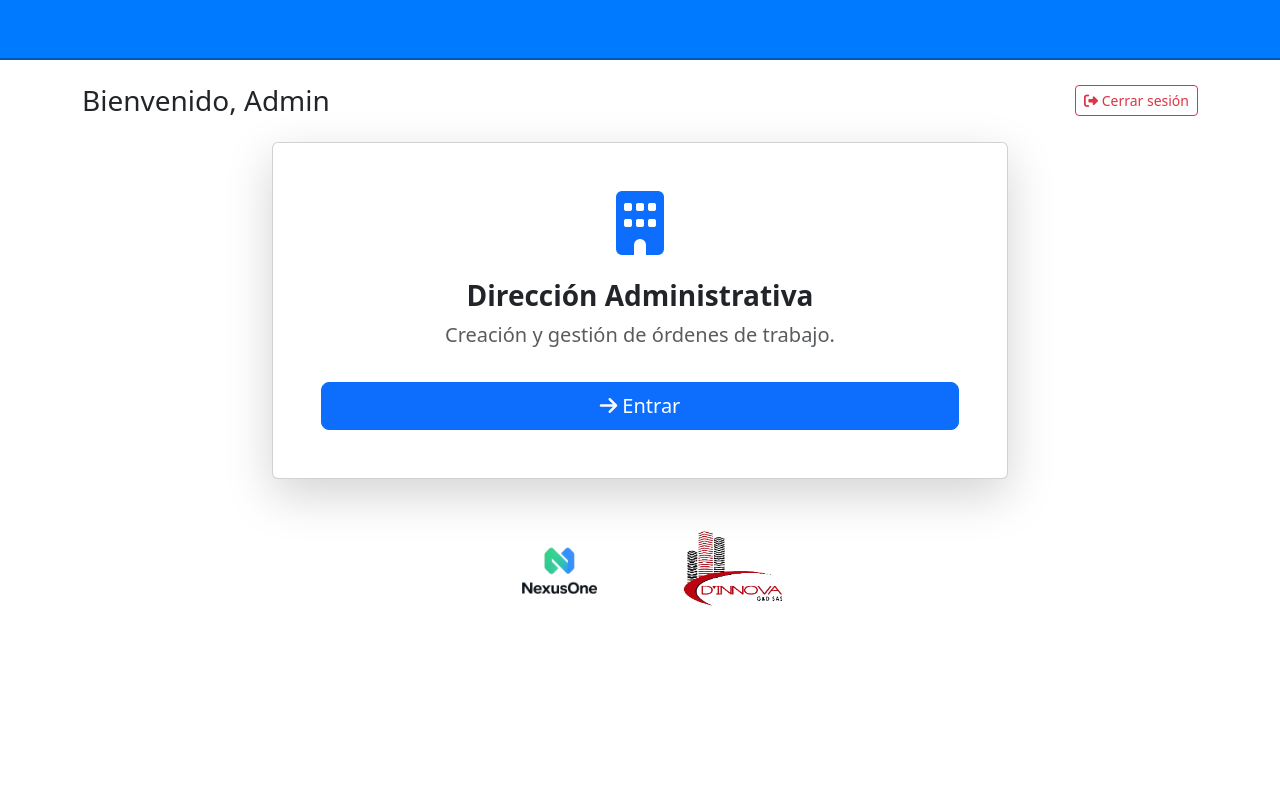
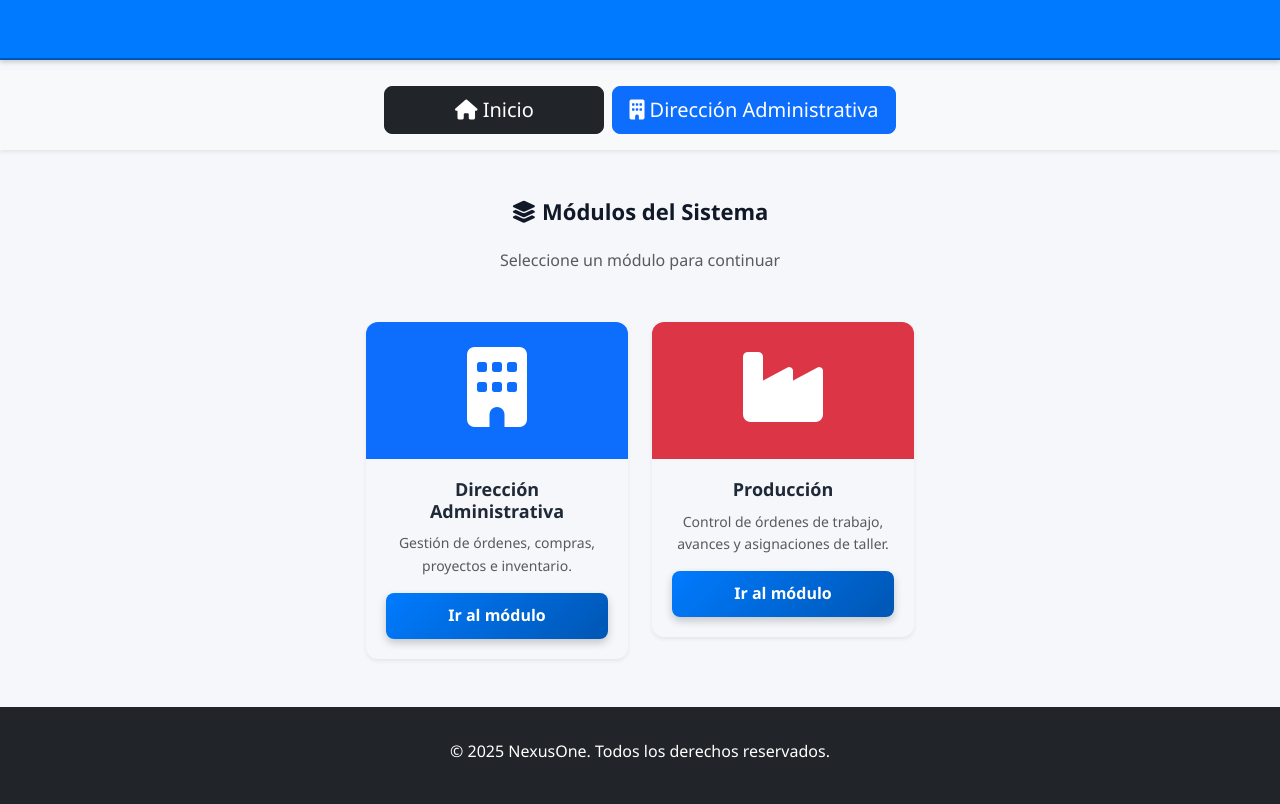
Before and after one commit to Planeacion2510/NX_01, a Django app: page / in a window 1280 px wide. Before the commit the page ends 606 px from the top, so only its background shows below. Run offline with Django 5.2, Linux system fonts and the light colour scheme; a user stored in the database is signed in.

Commit message:
Actualización

```diff
--- a/nexusone/templates/home.html
+++ b/nexusone/templates/home.html
@@ -1,56 +1,106 @@
+{% extends "base.html" %}
 {% load static %}
-<!DOCTYPE html>
-<html lang="es">
-<head>
-    <meta charset="utf-8">
-    <meta name="viewport" content="width=device-width, initial-scale=1">
-    <title>Inicio | NexusOne</title>
 
-    <!-- Bootstrap y FontAwesome -->
-    <link rel="stylesheet" href="https://cdn.jsdelivr.net/npm/bootstrap@5.3.0/dist/css/bootstrap.min.css">
-    <link rel="stylesheet" href="https://cdnjs.cloudflare.com/ajax/libs/font-awesome/6.4.0/css/all.min.css">
-</head>
-<body>
+{% block content %}
+<div class="container mt-5">
 
-    <!-- Franja azul superior -->
-    <div class="top-bar" style="width:100%; height:60px; background:#007bff; border-bottom:2px solid #0056b3;"></div>
+    <!-- Título principal -->
+    <h2 class="section-title text-center mb-4">
+        <i class="fas fa-layer-group"></i> Módulos del Sistema
+    </h2>
+    <p class="text-muted text-center mb-5">Seleccione un módulo para continuar</p>
 
-    <main class="container mt-4">
+    <!-- Tarjetas de módulos -->
+    <div class="row g-4 justify-content-center">
 
-        <!-- Encabezado con usuario -->
-        <div class="d-flex justify-content-between align-items-center mb-4">
-            <h3 class="mb-0">Bienvenido, {{ request.user.username }}</h3>
-            <form action="{% url 'logout' %}" method="post" style="display:inline;">
-                {% csrf_token %}
-                <button type="submit" class="btn btn-outline-danger btn-sm">
-                    <i class="fas fa-sign-out-alt"></i> Cerrar sesión
-                </button>
-            </form>
-        </div>
-
-        <!-- TARJETA ANCHA -->
-        <div class="row justify-content-center">
-            <div class="col-md-10 col-lg-8">
-                <div class="card shadow-lg p-5 text-center">
-                    <div class="mb-4 text-primary">
-                        <i class="fas fa-building fa-4x"></i>
-                    </div>
-                    <h3 class="fw-bold">Dirección Administrativa</h3>
-                    <p class="text-muted fs-5">
-                        Creación y gestión de órdenes de trabajo.
+        <!-- 🏢 DIRECCIÓN ADMINISTRATIVA -->
+        <div class="col-md-4 col-lg-3">
+            <div class="card-module shadow-sm text-center">
+                <div class="card-icon bg-primary text-white">
+                    <i class="fas fa-building fa-2x"></i>
+                </div>
+                <div class="card-body d-flex flex-column">
+                    <h5 class="card-title">Dirección Administrativa</h5>
+                    <p class="text-muted small">
+                        Gestión de órdenes, compras, proyectos e inventario.
                     </p>
-                    <a href="{% url 'administrativa:menu_administrativa' %}" class="btn btn-primary btn-lg mt-3 px-5">
-                        <i class="fas fa-arrow-right"></i> Entrar
+                    <a href="{% url 'administrativa:menu_administrativa' %}" class="btn-module mt-auto">
+                        Ir al módulo
                     </a>
                 </div>
             </div>
         </div>
 
-        <!-- Logos -->
-        <div class="text-center my-5">
-            <img src="{% static 'img/logo1.png' %}" alt="NexusOne" height="90" class="mx-4">
-            <img src="{% static 'img/logo2.png' %}" alt="Empresa Aliada" height="90" class="mx-4">
+        <!-- 🏭 PRODUCCIÓN -->
+        <div class="col-md-4 col-lg-3">
+            <div class="card-module shadow-sm text-center">
+                <div class="card-icon bg-danger text-white">
+                    <i class="fas fa-industry fa-2x"></i>
+                </div>
+                <div class="card-body d-flex flex-column">
+                    <h5 class="card-title">Producción</h5>
+                    <p class="text-muted small">
+                        Control de órdenes de trabajo, avances y asignaciones de taller.
+                    </p>
+                    <a href="{% url 'produccion:menu_produccion' %}" class="btn-module mt-auto">
+                        Ir al módulo
+                    </a>
+                </div>
+            </div>
         </div>
-    </main>
-</body>
-</html>
+
+    </div>
+</div>
+
+<!-- Estilos de las tarjetas -->
+<style>
+    .card-module {
+        border-radius: 12px;
+        overflow: hidden;
+        transition: transform 0.3s ease, box-shadow 0.3s ease;
+        display: flex;
+        flex-direction: column;
+        min-height: 280px;
+        border: none;
+    }
+
+    .card-module:hover {
+        transform: translateY(-8px);
+        box-shadow: 0 12px 24px rgba(0, 0, 0, 0.15) !important;
+    }
+
+    .card-icon {
+        padding: 25px;
+        font-size: 32px;
+    }
+
+    .card-body {
+        padding: 20px;
+        flex-grow: 1;
+    }
+
+    .card-title {
+        font-weight: 600;
+        font-size: 18px;
+        margin-bottom: 10px;
+        color: #1f2937;
+    }
+
+    .btn-module {
+        background: linear-gradient(135deg, #007bff, #0056b3);
+        color: white;
+        font-weight: 600;
+        padding: 10px 20px;
+        border-radius: 8px;
+        text-decoration: none;
+        transition: all 0.3s ease;
+        display: inline-block;
+    }
+
+    .btn-module:hover {
+        background: linear-gradient(135deg, #0056b3, #003d82);
+        transform: scale(1.05);
+        color: white;
+    }
+</style>
+{% endblock %}
--- a/nexusone/urls.py
+++ b/nexusone/urls.py
@@ -8,20 +8,21 @@ from . import views
 import os
 
 urlpatterns = [
-    # Administración de Django
+    # 🛠️ Administración de Django
     path("admin/", admin.site.urls),
 
-    # Autenticación
+    # 🔐 Autenticación
     path("login/", auth_views.LoginView.as_view(template_name="login.html"), name="login"),
     path("logout/", auth_views.LogoutView.as_view(), name="logout"),
 
-    # Página principal
+    # 🏠 Página principal (menú principal)
     path("", views.home, name="home"),
 
-    # Apps internas
+    # 🏢 Aplicaciones internas
     path("administrativa/", include("nexusone.administrativa.urls")),
+    path("produccion/", include("nexusone.produccion.urls")),   # 👈 AGREGA ESTA LÍNEA
 
-    # Servir archivos desde carpeta Ordenes (para descargas directas)
+    # 📂 Servir archivos desde carpeta Ordenes (para descargas directas)
     re_path(
         r'^Ordenes/(?P<path>.*)$',
         serve,
@@ -30,9 +31,9 @@ urlpatterns = [
     ),
 ]
 
-# Servir archivos media en todos los entornos
+# 🖼️ Archivos MEDIA
 urlpatterns += static(settings.MEDIA_URL, document_root=settings.MEDIA_ROOT)
 
-# Servir archivos estáticos solo en desarrollo
+# 🧱 Archivos estáticos (solo en desarrollo)
 if settings.DEBUG:
     urlpatterns += static(settings.STATIC_URL, document_root=settings.STATIC_ROOT)
--- a/nexusone/views.py
+++ b/nexusone/views.py
@@ -1,3 +1,4 @@
+# views.py
 from django.shortcuts import render
 from django.contrib.auth.decorators import login_required
 
```
